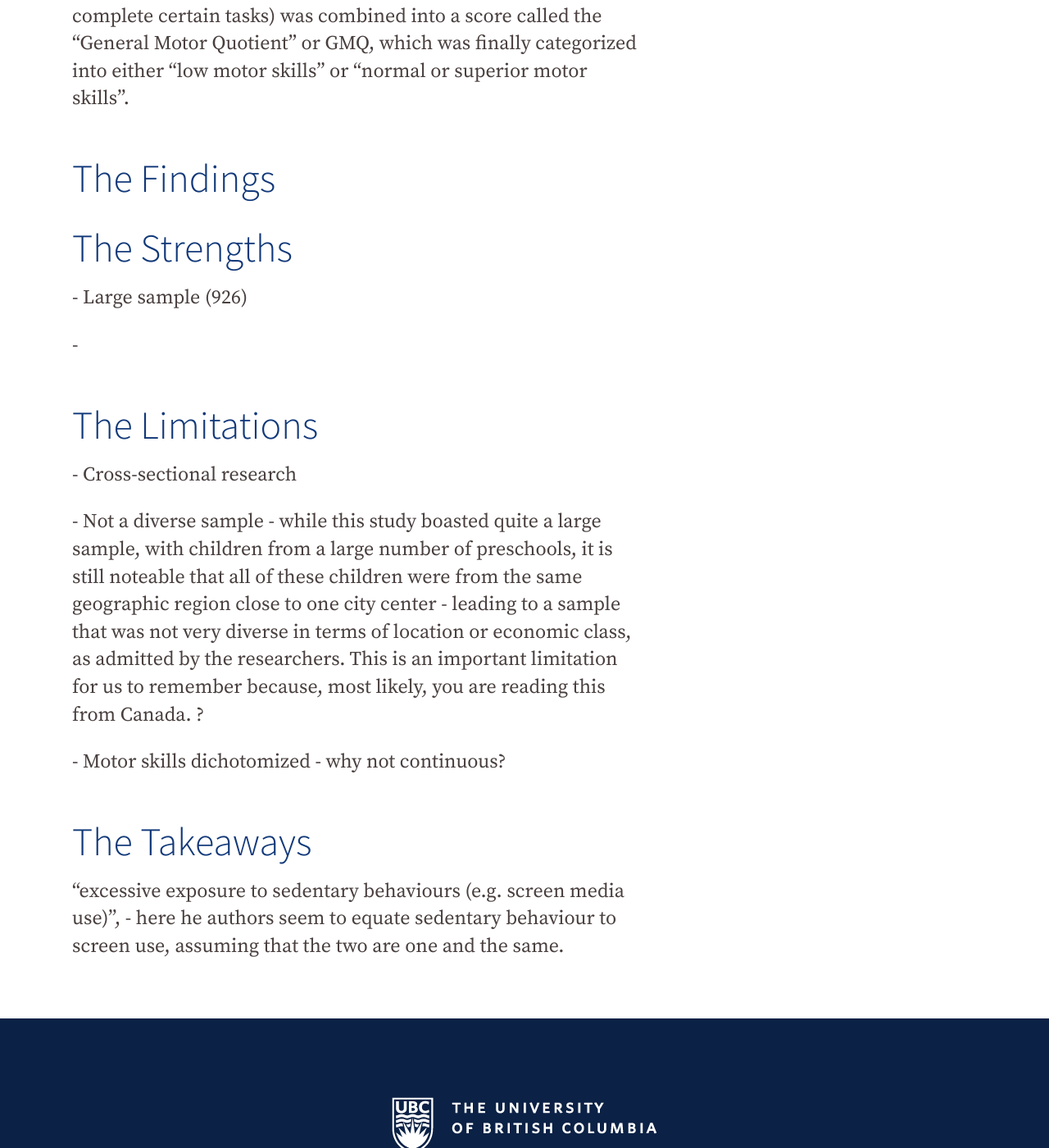
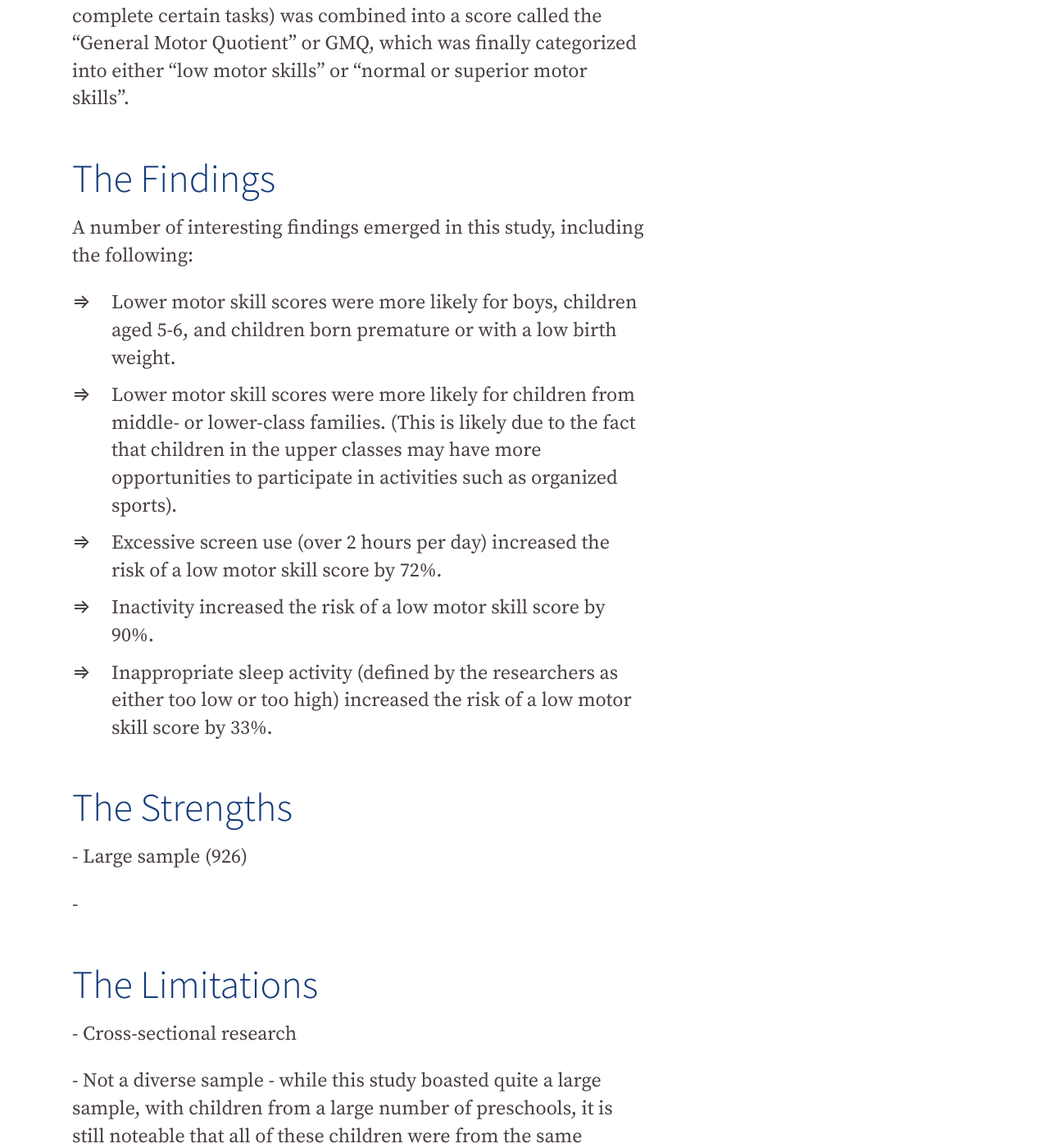
Before and after one commit to famliy-screen-time/familyscreentime.ca, a Jekyll site: the page built from _posts/2020-06-15-st-bp.md, in a window 1280 px wide and 1400 px high, scrolled down 1116 px. Shown: the whole window at 82% size. Built offline with Jekyll 4.4.1, drawn with Linux system fonts in a browser that asks for light colours; nearby versions of some CDN libraries.

Commit message:
Update Blog “2020-06-15-st-bp”

```diff
--- a/_posts/2020-06-15-st-bp.md
+++ b/_posts/2020-06-15-st-bp.md
@@ -15,6 +15,16 @@ At the beginning of the month, a Brazilian [study](https://www.liebertpub.com/do
 
 
 # The Findings
+
+A number of interesting findings emerged in this study, including the following:
+
+* Lower motor skill scores were more likely for boys, children aged 5-6, and children born premature or with a low birth weight.
+* Lower motor skill scores were more likely for children from middle- or lower-class families. (This is likely due to the fact that children in the upper classes may have more opportunities to participate in activities such as organized sports).
+* Excessive screen use (over 2 hours per day) increased the risk of a low motor skill score by 72%.
+* Inactivity increased the risk of a low motor skill score by 90%.
+* Inappropriate sleep activity (defined by the researchers as either too low or too high) increased the risk of a low motor skill score by 33%.
+
+
 
 # The Strengths
 
```
